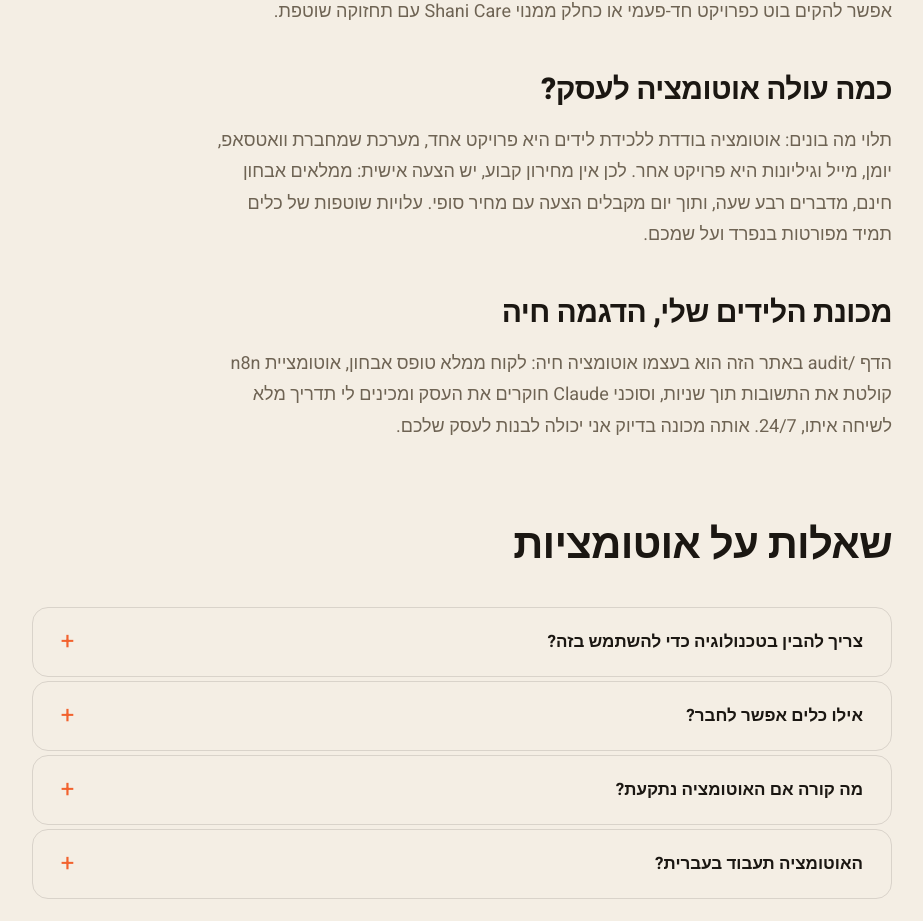
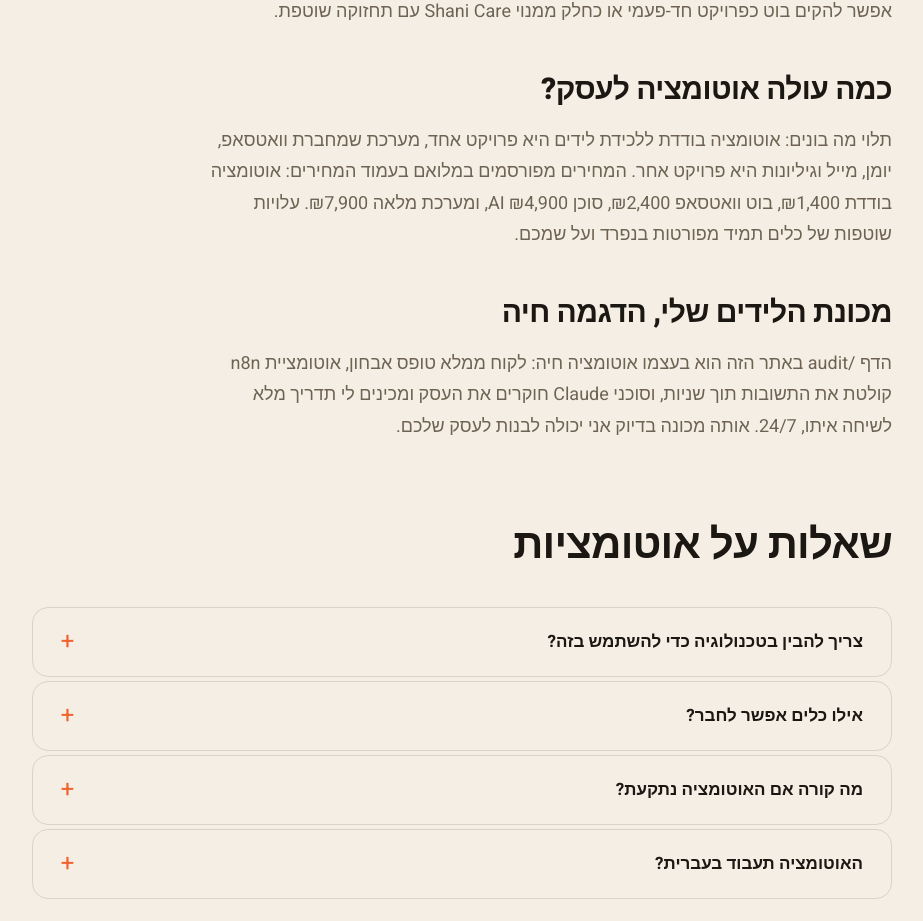
Before and after one commit to gorgovs1-cyber/shani-ai, a Next.js app: page /automations in a window 1280 px wide. Shown: the part 1497-2418 px from the top of the page, without its empty margins (258-1181 px from the left). Built offline with nearby package versions, Linux system fonts and the light colour scheme; no server answers.

Commit message:
מחירים בשאלות הנפוצות של עמוד האוטומציות

```diff
--- a/app/automations/page.tsx
+++ b/app/automations/page.tsx
@@ -34,7 +34,7 @@ const copyByLang: Record<"he" | "en", ServiceCopy> = {
       },
       {
         h: "כמה עולה אוטומציה לעסק?",
-        p: "תלוי מה בונים: אוטומציה בודדת ללכידת לידים היא פרויקט אחד, מערכת שמחברת וואטסאפ, יומן, מייל וגיליונות היא פרויקט אחר. לכן אין מחירון קבוע, יש הצעה אישית: ממלאים אבחון חינם, מדברים רבע שעה, ותוך יום מקבלים הצעה עם מחיר סופי. עלויות שוטפות של כלים תמיד מפורטות בנפרד ועל שמכם.",
+        p: "תלוי מה בונים: אוטומציה בודדת ללכידת לידים היא פרויקט אחד, מערכת שמחברת וואטסאפ, יומן, מייל וגיליונות היא פרויקט אחר. המחירים מפורסמים במלואם בעמוד המחירים: אוטומציה בודדת ₪1,400, בוט וואטסאפ ₪2,400, סוכן AI ₪4,900, ומערכת מלאה ₪7,900. עלויות שוטפות של כלים תמיד מפורטות בנפרד ועל שמכם.",
       },
       {
         h: "מכונת הלידים שלי, הדגמה חיה",
```
